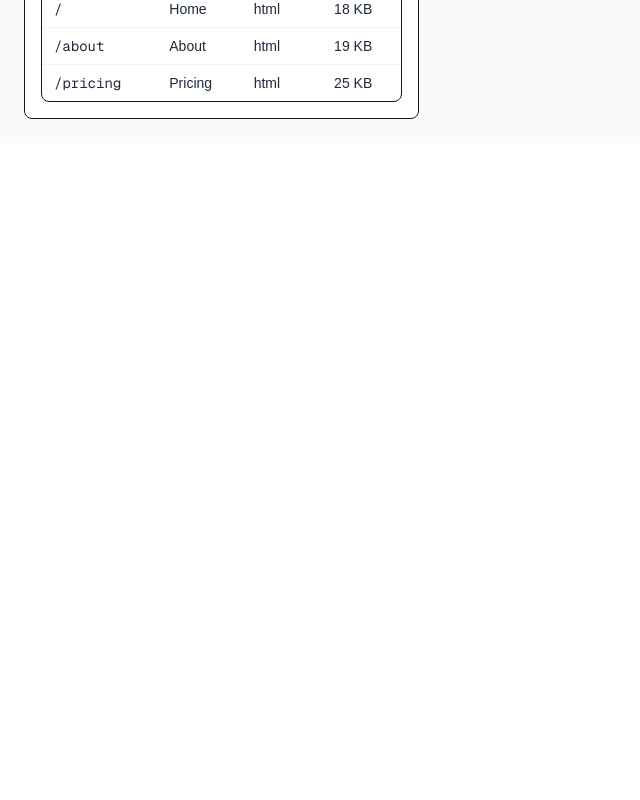
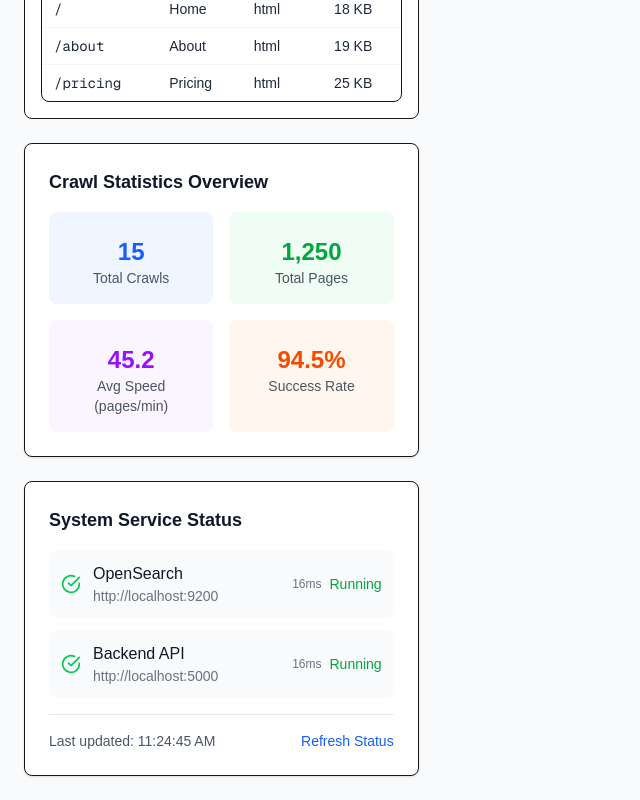
Before and after one commit to Zula99/Programming-Project-AI-Agent-Demo, a Next.js app in the folder ai-agent-demo-factory-frontend/: page / in a window 1280 px wide. Shown: the part 735-1535 px from the top of the page, without its empty margins (0-640 px from the left). Before the commit the page ends 878 px from the top, so only its background shows below. Built offline with nearby package versions, Linux system fonts and the light colour scheme; no server answers.

Commit message:
Update page.tsx to import and render new components

```diff
--- a/ai-agent-demo-factory-frontend/src/app/page.tsx
+++ b/ai-agent-demo-factory-frontend/src/app/page.tsx
@@ -4,6 +4,9 @@ import RecentRuns from "@/components/RecentRuns";
 import ActiveRun from "@/components/ActiveRun";
 import SearchResults from "@/components/SearchResults";
 import CrawlController from "@/components/CrawlController";
+import StatsPanel from "@/components/StatsPanel";
+import SystemStatus from "@/components/SystemStatus";
+
 
 export default function Home() {
   return (
@@ -16,6 +19,8 @@ export default function Home() {
         <div className="lg:col-span-1 space-y-6">
           <RecentRuns />
           <ActiveRun />
+          <StatsPanel />
+          <SystemStatus />
         </div>
 
         {/* Right column: Search results and crawl controller */}
```
